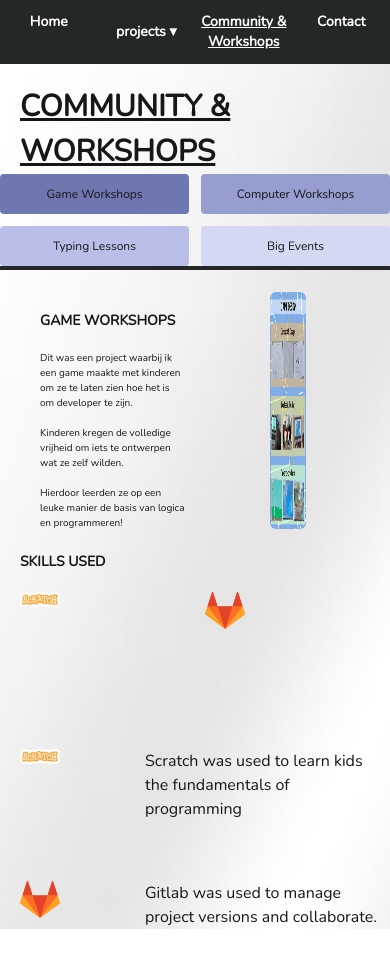
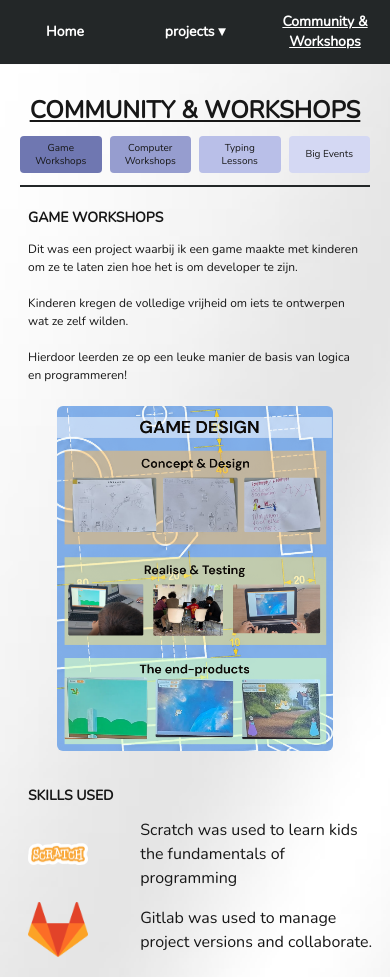
Before and after one commit to QuaidvdMaarl/Portfolio-Website, a Next.js app in the folder portfolio-updated/: page /library/pages/Workshop in a window 390 px wide. Before the commit the page ends 929 px from the top, so only its background shows below. Built offline with nearby package versions, Linux system fonts and the light colour scheme.

Commit message:
feat(workshop): make CommunityWorkshops fully responsive for mobile devices

```diff
--- a/portfolio-updated/app/components/navigationbar.tsx
+++ b/portfolio-updated/app/components/navigationbar.tsx
@@ -23,11 +23,10 @@ export default function NavBar() {
       ],
     },
     { name: "Community & Workshops", href: "/library/pages/Workshop" },
-    { name: "Contact", href: "/library/pages/Contact" },
   ];
 
   return (
-    <nav className="grid grid-cols-4 bg-[#232728] relative">
+    <nav className="grid grid-cols-3 bg-[#232728] relative items-center">
       {Links.map((link) => {
         // Als het een normale link is
         if (!link.isDropdown) {
--- a/portfolio-updated/app/data/workshopData.tsx
+++ b/portfolio-updated/app/data/workshopData.tsx
@@ -1,13 +1,13 @@
 export const images = {
   Scratch: {
-    className: "w-10 sm:w-30",
+    className: "w-15 sm:w-30",
     src: "/Scratch.webp",
     alt: "Scratch",
     width: 50,
     height: 50,
   },
   Gitlab: {
-    className: "w-10 sm:w-20",
+    className: "w-15 sm:w-20",
     src: "/gitlab-logo-png-transparent.png",
     alt: "Gitlab",
     width: 50,
@@ -21,7 +21,7 @@ export const images = {
     height: 500,
   },
   GameWorkshop: {
-    className: "rounded-lg border-2 w-10 sm:w-100",
+    className: "rounded-lg border-2 w-70 sm:w-100",
     src: "/game-workshop.png",
     alt: "Game Workshop",
     width: 500,
--- a/portfolio-updated/app/library/pages/Workshop/page.tsx
+++ b/portfolio-updated/app/library/pages/Workshop/page.tsx
@@ -1,19 +1,26 @@
 "use client";
 
 import Link from "next/link";
-
 import Image from "next/image";
 import { images, workshopDetails } from "../../../data/workshopData";
 import { useState } from "react";
 
 export default function CommunityWorkshops() {
-  const [activeTab, setActiveTab] = useState<keyof typeof workshopDetails>("Game-workshops");
+  const [activeTab, setActiveTab] =
+    useState<keyof typeof workshopDetails>("Game-workshops");
   const currentData = workshopDetails[activeTab];
 
-
-  const tabs: { id: keyof typeof workshopDetails; label: string; bg: string }[] = [
+  const tabs: {
+    id: keyof typeof workshopDetails;
+    label: string;
+    bg: string;
+  }[] = [
     { id: "Game-workshops", label: "Game Workshops", bg: "bg-[#6f77b1]" },
-    { id: "computer-workshops", label: "Computer Workshops", bg: "bg-[#969dcf]", },
+    {
+      id: "computer-workshops",
+      label: "Computer Workshops",
+      bg: "bg-[#969dcf]",
+    },
     { id: "typing-lessons", label: "Typing Lessons", bg: "bg-[#b9bfe8]" },
     { id: "big-events", label: "Big Events", bg: "bg-[#d4d8f3]" },
   ];
@@ -21,40 +28,43 @@ export default function CommunityWorkshops() {
   return (
     <main>
       <section className="grid min-h-screen grid-cols-1 md:grid-cols-[80%_20%] bg-[url(/backdrop-image.png)] bg-cover bg-local bg-center">
-        <div>
-          <p className="pt-5 pl-5 md:pl-10 md:pt-10 text-[30px] md:text-[70px] font-bold underline">
+        {/* LINKERKANT (Main Content voor zowel mobiel als desktop) */}
+        <div className="p-5 md:p-0">
+          <p className="pt-2 md:pt-10 md:pl-10 text-[24px] md:text-[70px] font-bold underline text-center md:text-left">
             COMMUNITY & WORKSHOPS
           </p>
 
           {/* Klikbare kopjes / tabs */}
-          <section className="grid grid-cols-2 md:grid-cols-4 gap-3 md:gap-5 md:pt-10">
+          <section className="grid grid-cols-4 gap-2 pt-2 md:gap-5 md:pt-10 md:pl-10">
             {tabs.map((tab) => (
               <button
                 key={tab.id}
                 onPointerDown={() => setActiveTab(tab.id)}
                 type="button"
-                className={`${tab.bg} p-3 rounded transition-transform active:scale-95 touch-manipulation select-none text-left md:text-center cursor-pointer`}
+                className={`${tab.bg} py-1.5 px-2 md:p-3 rounded transition-transform active:scale-95 touch-manipulation select-none text-center cursor-pointer flex items-center justify-center`}
               >
-                <span className="flex justify-center text-center text-xs md:text-base">
+                <span className="text-center text-[10px] md:text-base leading-tight">
                   {tab.label}
                 </span>
               </button>
             ))}
           </section>
 
-          <hr className="border-[2px] border-[#232728]" />
+          {/* De zwarte streep */}
+          <hr className="border-[1px] md:border-[2px] border-[#232728] my-3 md:ml-10" />
 
-          <section className="grid grid-cols-2 pt-5 pl-5 pr-5 md:pl-5 md:pr-5 gap-5">
+          {/* Workshop Content (Titel, beschrijving & plaatje) */}
+          <section className="grid grid-cols-1 md:grid-cols-2 pt-2 pl-2 pr-2 md:pl-10 md:pr-5 gap-5">
             <div>
-              <p className="pt-5 pl-5 md:pl-10 text-[14px] md:text-[30px] font-bold">
+              <p className="text-[14px] md:text-[30px] font-bold">
                 {currentData.title}
               </p>
-              <p className="pt-5 pl-5 md:pl-10 text-[10px] md:text-[15px] whitespace-pre-line">
+              <p className="pt-3 md:pt-5 text-[12px] md:text-[15px] whitespace-pre-line">
                 {currentData.description}
               </p>
             </div>
 
-            <div className="flex justify-center">
+            <div className="flex justify-center items-start">
               {images[currentData.mainImage as keyof typeof images] && (
                 <Image
                   {...images[currentData.mainImage as keyof typeof images]}
@@ -63,17 +73,39 @@ export default function CommunityWorkshops() {
               )}
             </div>
           </section>
+
+          {/* SKILLS USED - ALLEEN VOOR MOBIEL (komt automatisch onder de streep en content) */}
+          <div className="block md:hidden pt-8 px-2">
+            <p className="text-[14px] font-bold pb-3">SKILLS USED</p>
+            <div className="hidden md:block grid grid-cols-2 gap-3 pb-5">
+              <Image {...images.Scratch} />
+              <Image {...images.Gitlab} />
+            </div>
+            <div className="grid grid-cols-[30%_70%] gap-3 items-center">
+              {currentData.skills.map((skill, index) => (
+                <div key={index} className="contents">
+                  {images[skill.image as keyof typeof images] && (
+                    <Image
+                      {...images[skill.image as keyof typeof images]}
+                      alt="Skill icon"
+                    />
+                  )}
+                  <p>{skill.text}</p>
+                </div>
+              ))}
+            </div>
+          </div>
         </div>
-        <div>
-          <p className="pt-5 pl-5 md:pl-10 text-[14px] md:text-[30px] font-bold">
-            SKILLS USED
-          </p>
-          <section className="grid grid-cols-2 pt-5 pl-5 pr-5 md:pl-5 md:pr-5 gap-5">
+
+        {/* RECHTERKANT - ALLEEN VOOR DESKTOP (20% kolom op grote schermen) */}
+        <div className="hidden md:block p-0 pt-10 pr-5">
+          <p className="text-[30px] font-bold pl-5">SKILLS USED</p>
+          <div className="grid grid-cols-2 pt-5 pl-5 gap-5">
             <Image {...images.Scratch} />
             <Image {...images.Gitlab} />
-          </section>
+          </div>
 
-          <div className="pl-5 pt-30 pr-5 grid grid-cols-[30%_70%] gap-5">
+          <div className="pt-30 pl-5 grid grid-cols-[30%_70%] gap-5 items-center">
             {currentData.skills.map((skill, index) => (
               <div key={index} className="contents">
                 {images[skill.image as keyof typeof images] && (
@@ -82,7 +114,7 @@ export default function CommunityWorkshops() {
                     alt="Skill icon"
                   />
                 )}
-                <p className={index === 0 ? "pb-10" : ""}>{skill.text}</p>
+                <p>{skill.text}</p>
               </div>
             ))}
           </div>
```
